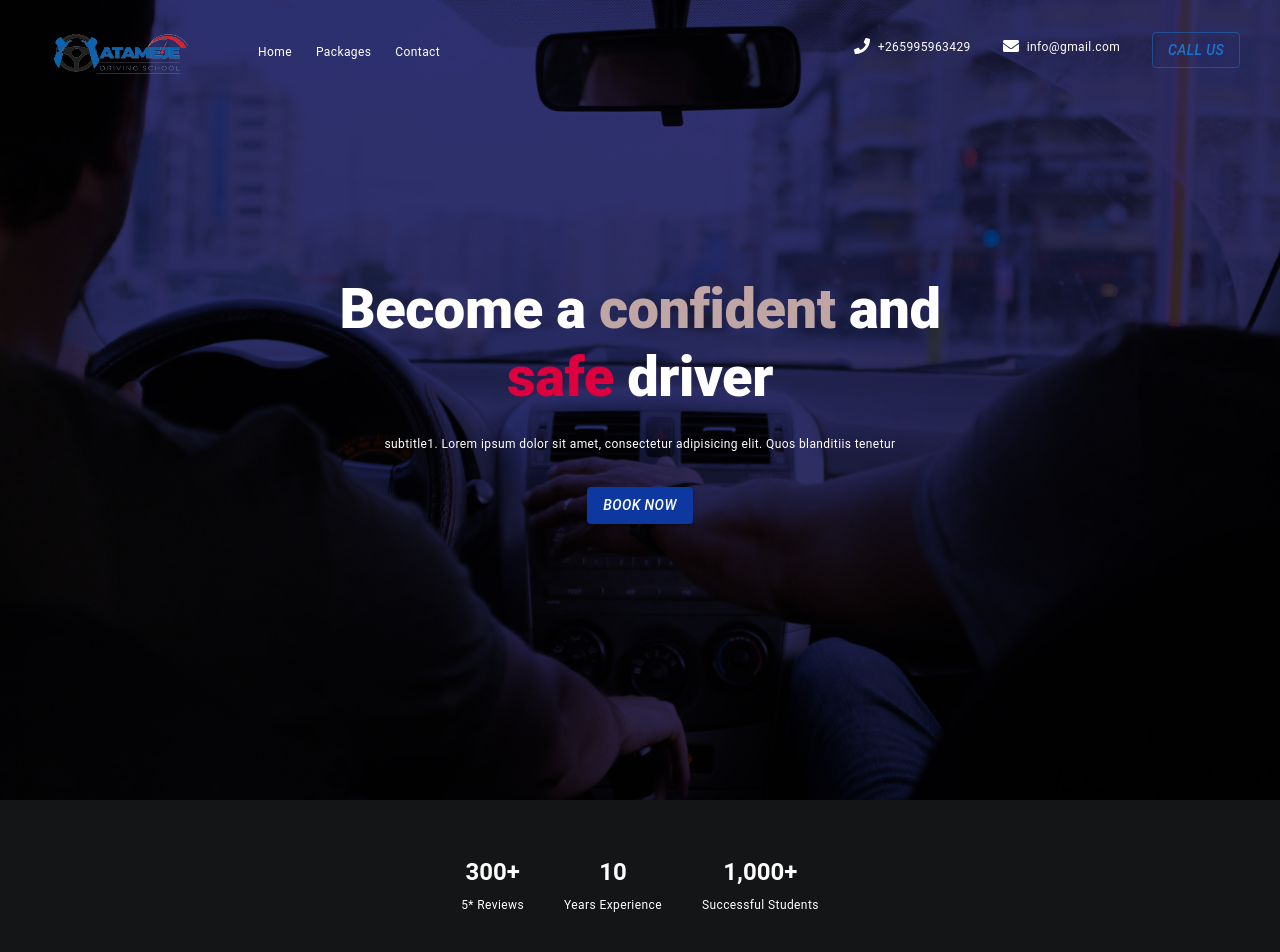
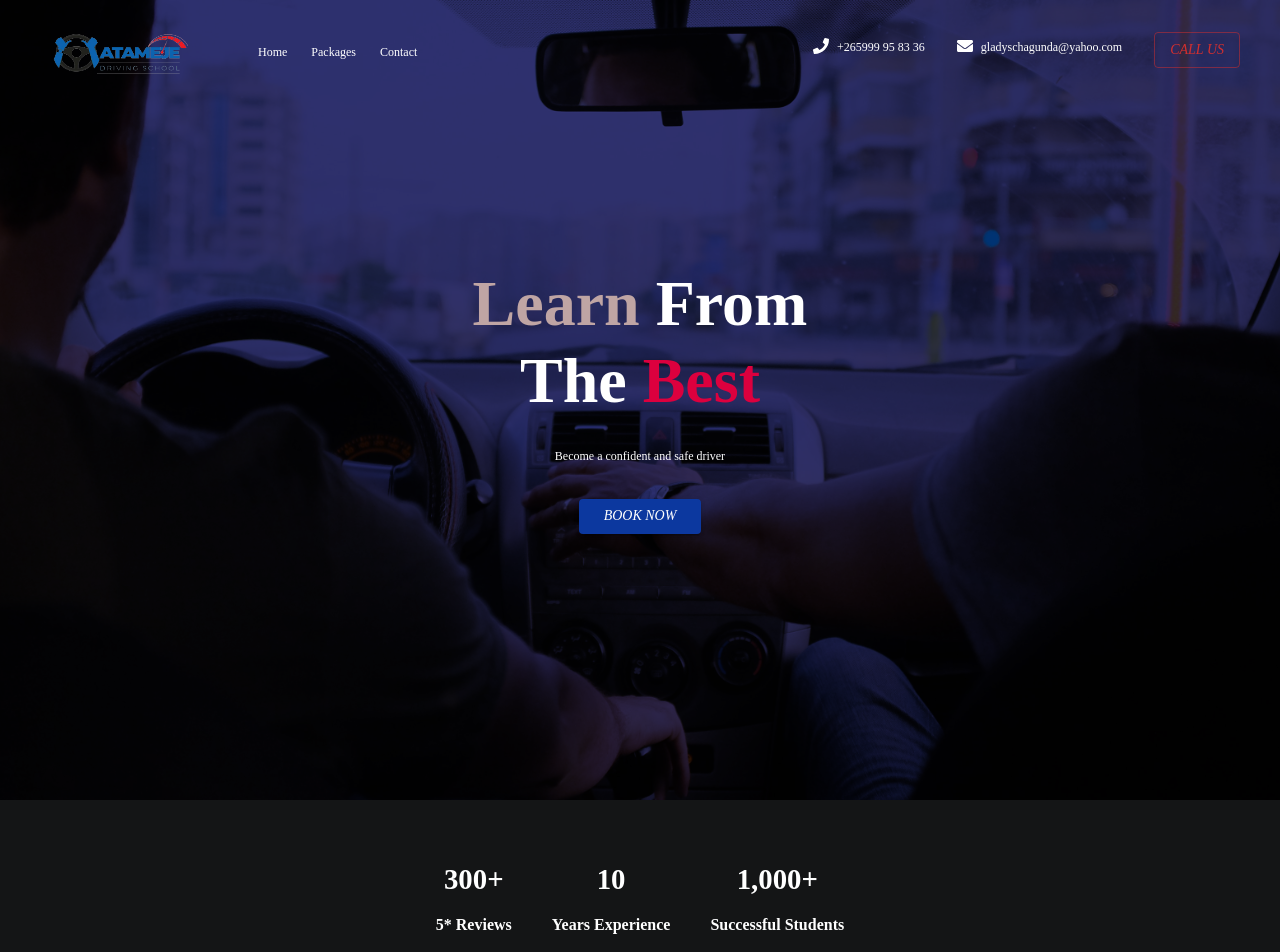
Before and after one commit to WatipasoChirambo/Stick, a Next.js app: page / in a window 1280 px wide. Shown: the top 952 px of the page. Built offline with nearby package versions, Linux system fonts and the light colour scheme.

Commit message:
functionalities

```diff
--- a/components/Brief.jsx
+++ b/components/Brief.jsx
@@ -17,7 +17,7 @@ function Brief() {
             <div className="grid gap-2">
               <div className="flex gap-2">
                 <FaPhone />
-                <Typography variant="caption">+265995963429</Typography>
+                <Typography variant="caption">+265999 95 83 36</Typography>
               </div>
               <div className="flex gap-2">
                 <FaEnvelope />
--- a/components/Contact/Contact.js
+++ b/components/Contact/Contact.js
@@ -10,9 +10,6 @@ export default function Contact() {
   return (
     <Box sx={{padding:5,display:'flex',flexWrap:'wrap',flexDirection:'column',gap:5,justifyContent:'center',alignItems:'center'}}>
       <Grid sx={{textAlign:'center'}}>
-        <Typography variant="subtitle2" gutterBottom>
-          Drop us a message
-        </Typography>
         <Typography variant="h4" gutterBottom>
           Contact Us
         </Typography>
--- a/components/Hero.js
+++ b/components/Hero.js
@@ -3,21 +3,30 @@ import { GiDrumKit, GiSaxophone, GiMusicalKeyboard } from "react-icons/gi";
 import Button from "@mui/material/Button";
 import Typography from "@mui/material/Typography";
 
+export const phone = 265999958336
+
 function Hero() {
+
+
+
   return (
     <>
       <div className="flex justify-center text-center wrapper px-10 items-center h-screen">
         <div className="flex justify-center text-white">
           <div className="lg:w-[70%]">
             <Typography variant="h2" gutterBottom>
-            Become a <span className="text-[#BFA5A4]">confident</span> and <span className="text-[#DC003E]">safe</span>  driver
+              <span className="text-[#BFA5A4]">Learn</span> From The{" "}
+              <span className="text-[#DC003E]">Best</span>
             </Typography>
             <Typography variant="caption" gutterBottom>
-              subtitle1. Lorem ipsum dolor sit amet, consectetur adipisicing
-              elit. Quos blanditiis tenetur
+              Become a confident and safe driver
             </Typography>
             <div className="flex justify-center gap-2 pt-8">
-              <Button variant="contained" color="primary">Book Now</Button>
+              <a href={`tel:+${phone}`}>
+                <Button variant="contained" color="primary">
+                  Book Now
+                </Button>
+              </a>
             </div>
           </div>
         </div>
--- a/components/Levels.js
+++ b/components/Levels.js
@@ -5,26 +5,26 @@ function Levels() {
   return (
     <div className="flex gap-10 bg-[#141516] justify-center items-center p-14 text-white">
       <div className="grid place-items-center text-center">
-        <Typography variant="h5" gutterBottom>
+        <Typography variant="h6" gutterBottom>
           300+
         </Typography>
-        <Typography variant="caption">
+        <Typography variant="subtitle2">
           5* Reviews
         </Typography>
       </div>
       <div className="grid place-items-center text-center">
-        <Typography variant="h5" gutterBottom>
+        <Typography variant="h6" gutterBottom>
           10
         </Typography>
-        <Typography variant="caption">
+        <Typography variant="subtitle2">
           Years Experience
         </Typography>
       </div>
       <div className="grid place-items-center text-center">
-        <Typography variant="h5" gutterBottom>
+        <Typography variant="h6" gutterBottom>
           1,000+
         </Typography>
-        <Typography variant="caption">
+        <Typography variant="subtitle2">
           Successful Students
         </Typography>
       </div>
--- a/components/Map.js
+++ b/components/Map.js
@@ -2,7 +2,7 @@ import React from 'react';
 
  const Map=()=>{
     return (
-        <iframe src="https://www.google.com/maps/embed?pb=!1m18!1m12!1m3!1d3871.2027764724644!2d33.78842301424485!3d-14.005987485239476!2m3!1f0!2f0!3f0!3m2!1i1024!2i768!4f13.1!3m3!1m2!1s0x1921d3b935e3a47b%3A0x38d52dbcce42f648!2sAtameje%20Driving%20School!5e0!3m2!1sen!2smw!4v1662163834853!5m2!1sen!2smw" width="100%" height="450" style={{border:'0',position:'relative'}} loading="lazy" referrerpolicy="no-referrer-when-downgrade"></iframe>
+        <iframe src="https://www.google.com/maps/embed?pb=!1m18!1m12!1m3!1d3871.2027764724644!2d33.78842301424485!3d-14.005987485239476!2m3!1f0!2f0!3f0!3m2!1i1024!2i768!4f13.1!3m3!1m2!1s0x1921d3b935e3a47b%3A0x38d52dbcce42f648!2sAtameje%20Driving%20School!5e0!3m2!1sen!2smw!4v1662163834853!5m2!1sen!2smw" width="100%" height="450" style={{border:'0',position:'relative'}} loading="lazy" referrerPolicy="no-referrer-when-downgrade"></iframe>
         );
  }
  export default Map
--- a/components/Navbar.js
+++ b/components/Navbar.js
@@ -6,6 +6,7 @@ import Typography from "@mui/material/Typography";
 import { NavItems } from "../src/utils/routes";
 import Link from "next/link";
 import Button from "@mui/material/Button";
+import {phone} from '../components/Hero'
 
 function Navbar() {
   const [toggle, setToggle] = useState(false);
@@ -66,19 +67,21 @@ function Navbar() {
               <div className="flex gap-2">
                 <FaPhone />
                 <Typography variant="caption" gutterBottom>
-                  +265995963429
+                  +265999 95 83 36
                 </Typography>
               </div>
               <div className="flex gap-2">
                 <FaEnvelope />
                 <Typography variant="caption" gutterBottom>
-                  info@gmail.com
+                  gladyschagunda@yahoo.com
                 </Typography>
               </div>
               <div className="flex items-center">
-                <Button variant="outlined" color="primary">
-                  Call Us
-                </Button>
+                <a href={`tel:+${phone}`}>
+                  <Button variant="outlined" color="error">
+                    Call Us
+                  </Button>
+                </a>
               </div>
             </div>
           </div>
--- a/components/OtherNav.jsx
+++ b/components/OtherNav.jsx
@@ -3,6 +3,7 @@ import { MdMenu, MdClose } from "react-icons/md";
 import { FaEnvelope, FaPhone } from "react-icons/fa";
 import Image from "next/image";
 import Typography from "@mui/material/Typography";
+import Button from "@mui/material/Button"
 import { NavItems } from "../src/utils/routes";
 import Link from "next/link";
 
@@ -61,18 +62,23 @@ function OtherNav() {
                 <MdMenu size={35} onClick={toggleNav} />
               )}
             </div>
-            <div className="hidden lg:flex gap-4 items-center">
+            <div className="hidden lg:flex gap-8 items-center">
             <div className="flex gap-2">
                 <FaPhone />
                 <Typography variant="caption" gutterBottom>
-                  +265995963429
+                  +265999 95 83 36
                 </Typography>
               </div>
               <div className="flex gap-2">
                 <FaEnvelope/>
                 <Typography variant="caption" gutterBottom>
-                info@gmail.com
+                gladyschagunda@yahoo.com
               </Typography>
+              </div>
+              <div className="flex items-center">
+                <Button variant="outlined" color="error">
+                  Call Us
+                </Button>
               </div>
             </div>
           </div>
--- a/components/Trending.js
+++ b/components/Trending.js
@@ -12,7 +12,7 @@ function Trending() {
         <div>
           <div className="grid gap-2 pb-4">
             <Typography variant="subtitle2" color="#0C389F">
-              most purchased
+              Recommended
             </Typography>
             <Typography variant="h4" gutterBottom>
               Packages
@@ -21,7 +21,6 @@ function Trending() {
           <div className="flex justify-center flex-wrap gap-12 pt-10">
             <Package grade="Grade B" />
             <Package grade="Grade C" />
-            <Package grade="Grade D" />
           </div>
           <div className="py-14 flex justify-center gap-2">
             <Link href="/Packages">
--- a/src/utils/theme/theme.js
+++ b/src/utils/theme/theme.js
@@ -5,12 +5,17 @@ export const theme = createTheme({
     MuiButton:{
       styleOverrides:{
         contained:{
-          backgroundColor:"#0C389F!important"
+          backgroundColor:"#0C389F!important",
+          paddingLeft:25,
+          paddingRight:25,
+          paddingBottom:5,
+          paddingTop:5,
         }
       }
     }
   },
   typography: {
+    fontFamily:'Heebo',
     palette: {
       primary: { main: "#0C389F" },
       secondary: { main: "#DD1659" },
@@ -23,7 +28,8 @@ export const theme = createTheme({
       }
     },
     h4:{
-      fontSize: '3rem',
+      fontFamily:'Heebo',
+      fontSize: '2rem',
       fontWeight:800,
       '@media (max-width:600px)': {
         fontSize: '1.5rem',
@@ -31,11 +37,10 @@ export const theme = createTheme({
       },
     },
     h6:{
-      fontSize: '1.5rem',
+      fontSize: '1.8rem',
       fontWeight:600,
       '@media (max-width:600px)': {
         fontSize: '1.4rem',
-        color:'#35383D',
       },
     },
     h5:{
@@ -46,7 +51,7 @@ export const theme = createTheme({
       },
     },
     h2: {
-      fontSize: '3.5rem',
+      fontSize: '4rem',
       fontWeight: 800,
       '@media (max-width:600px)': {
         fontSize: '2.3rem',
@@ -61,11 +66,11 @@ export const theme = createTheme({
       }
     },
     subtitle2: {
-      fontSize: 18,
+      fontSize: 16,
       fontWeight:600,
-      color:'#35383D',
       '@media (max-width:600)':{
-        fontSize:14
+        fontSize:16,
+        color:'silver'
       }
     },
     body2: {
--- a/styles/globals.css
+++ b/styles/globals.css
@@ -1,3 +1,4 @@
 @import 'tailwindcss/base';
 @import 'tailwindcss/components';
 @import 'tailwindcss/utilities';
+@import url('https://fonts.googleapis.com/css2?family=Heebo:wght@100;200;300;400;500;600;700;800;900&family=Hind+Siliguri:wght@300;400;500;600;700&family=Lora:ital,wght@0,400;0,500;0,600;1,400;1,700&family=Passion+One:wght@400;700;900&display=swap');
```
Also changed, not shown: components/Footer.jsx (+8 -7 lines), components/Package.js (+7 -4 lines).
